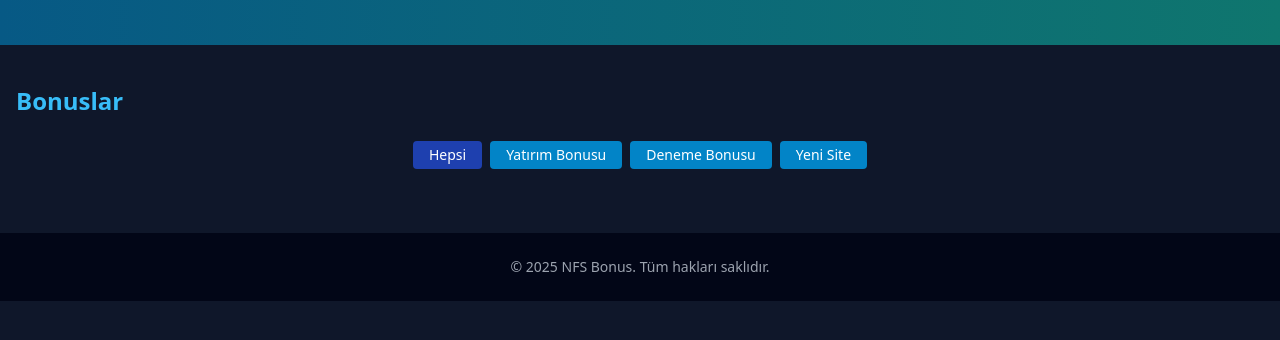
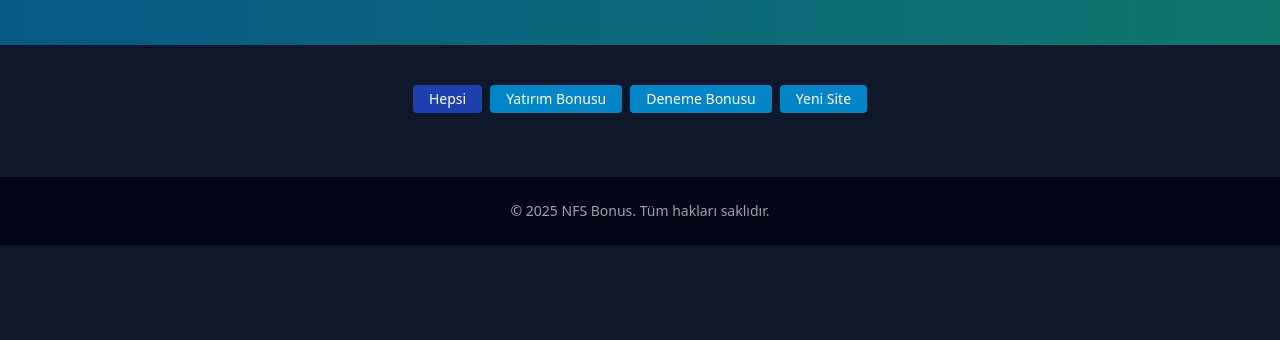
Before and after one commit to lucyeks1/eksbonus-site, a plain HTML site: page eksbonus-vercel-ready/index.html in a window 1280 px wide. Shown: the part 330-670 px from the top of the page. Drawn offline with nearby package versions, Linux system fonts and the light colour scheme.

Commit message:
Update index.html

```diff
--- a/eksbonus-vercel-ready/index.html
+++ b/eksbonus-vercel-ready/index.html
@@ -2,7 +2,7 @@
 <html lang="tr">
   <head>
     <meta charset="UTF-8" />
-    <title>NFS Bonus</title>
+    <title>EKS Bonus</title>
     <meta name="viewport" content="width=device-width, initial-scale=1.0" />
     <meta name="description" content="Hoş geldin bonusları, yatırım kampanyaları, free spinler ve daha fazlası." />
     <meta name="keywords" content="bahis bonusu, deneme bonusu, çevrimsiz bonus" />
@@ -163,9 +163,7 @@
     </section>
 
     <main class="max-w-7xl mx-auto px-4 py-10">
-      <h2 class="text-2xl font-bold text-sky-400 mb-6">Bonuslar</h2>
-
-      <div class="flex flex-wrap gap-2 mb-6" id="kategori-filtreleri">
+   <div class="flex flex-wrap gap-2 mb-6" id="kategori-filtreleri">
         <button class="filter-btn bg-sky-600 hover:bg-sky-700 text-white px-4 py-1 text-sm rounded active" data-kategori="Hepsi">Hepsi</button>
         <button class="filter-btn bg-sky-600 hover:bg-sky-700 text-white px-4 py-1 text-sm rounded" data-kategori="Yatırım Bonusu">Yatırım Bonusu</button>
         <button class="filter-btn bg-sky-600 hover:bg-sky-700 text-white px-4 py-1 text-sm rounded" data-kategori="Deneme Bonusu">Deneme Bonusu</button>
```
